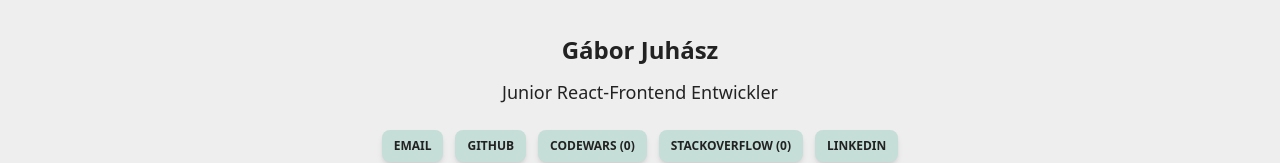
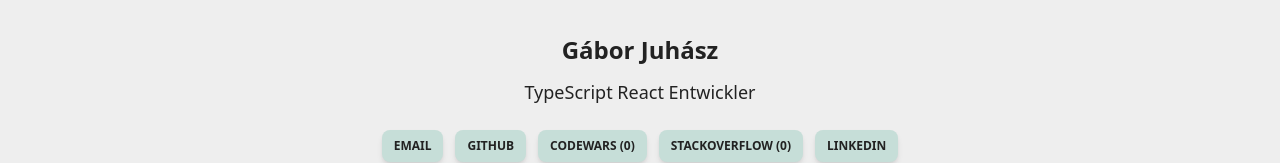
Before and after one commit to gabjuh/webdev-portfolio, a React (Vite) app: page / in a window 1280 px wide. Shown: the part 772-935 px from the top of the page. Built offline with nearby package versions, Linux system fonts and the light colour scheme; no server answers.

Commit message:
update title

```diff
--- a/src/components/Hero.tsx
+++ b/src/components/Hero.tsx
@@ -1,4 +1,5 @@
 import React, { useEffect, useState } from 'react';
+
 import profil_img from '../assets/images/profile2.png';
 import profil_xmas_img from '../assets/images/profile2_xmas_b.png';
 
@@ -47,7 +48,7 @@ const Hero: React.FC<IHero> = ({ }) => {
           <img src={isChristmasTime() ? profil_xmas_img : profil_img} className="rounded-xl shadow-md brightness-[1.2]" />
           <div className="text-center">
             <h1 className="text-2xl font-bold translate-y-1 mt-10">Gábor Juhász</h1>
-            <p className="pt-2 text-lg my-2 translate-y-0">Junior React-Frontend Entwickler</p>
+            <p className="pt-2 text-lg my-2 translate-y-0">TypeScript React Entwickler</p>
             <div className="-mt-3">
               <a
                 href="mailto:info@gaborjuhasz.de"
```
